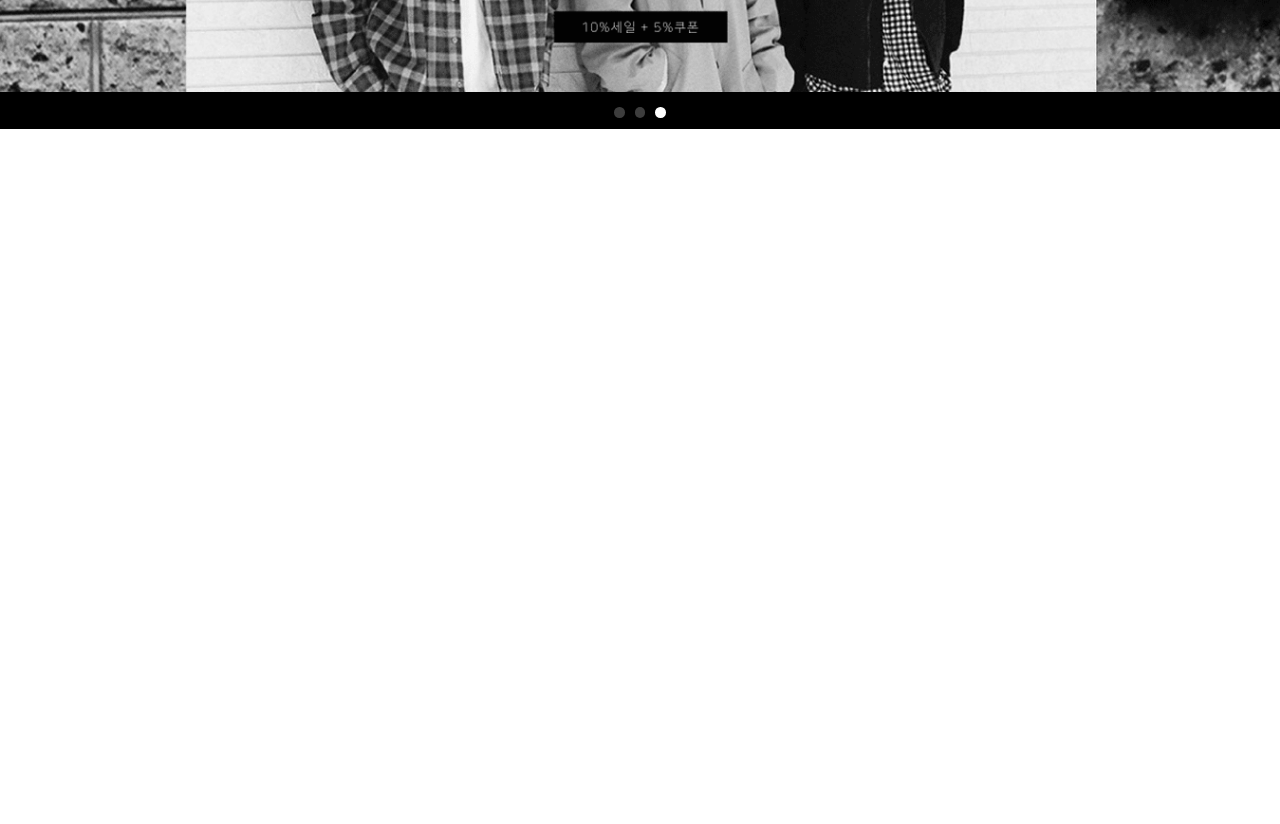
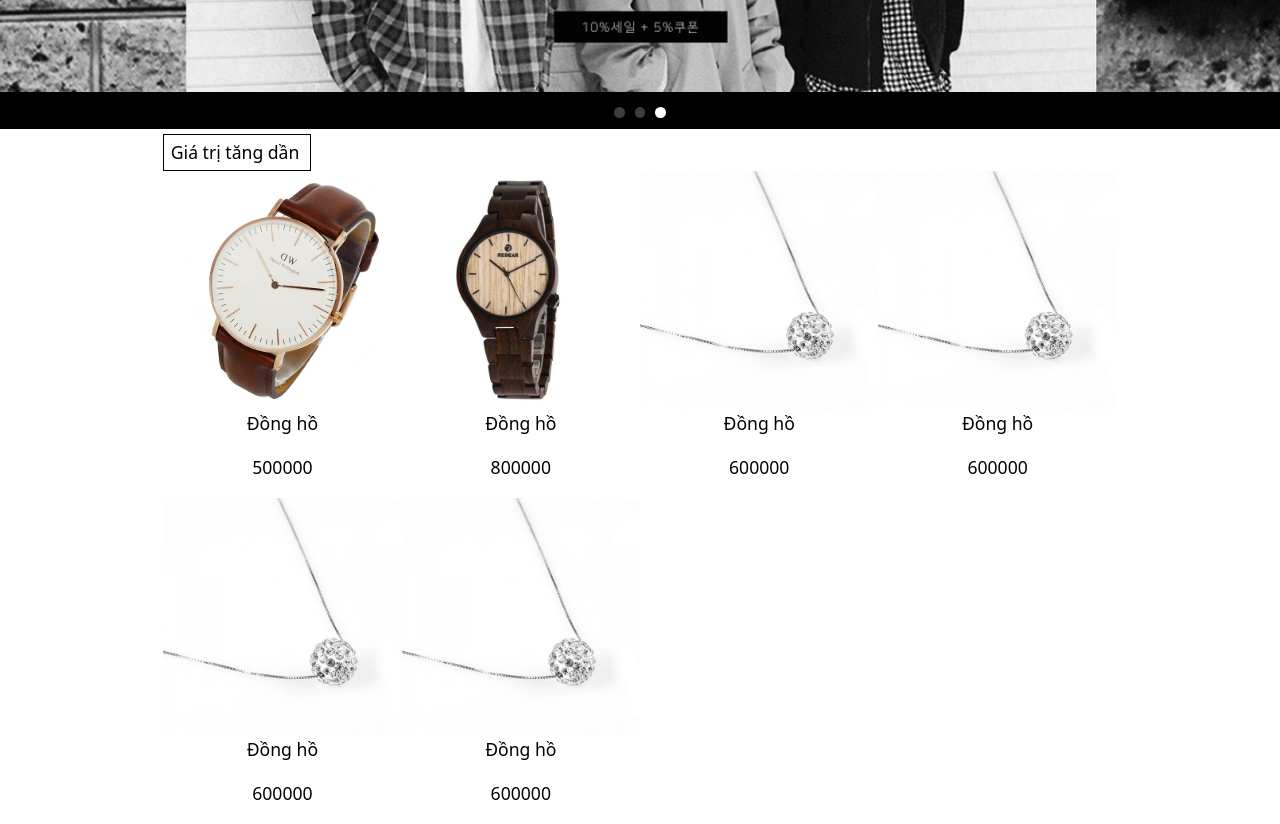
Before and after one commit to KiLopFD/Project-Css-Foundation, a plain HTML site: page index.html in a window 1280 px wide. Shown: the part 540-1364 px from the top of the page. Before the commit the page ends 800 px from the top, so only its background shows below. Drawn offline with Linux system fonts and the light colour scheme; a web font is replaced by a local one.

Commit message:
js-module

```diff
--- a/assets/styles/base/layout.css
+++ b/assets/styles/base/layout.css
@@ -63,3 +63,7 @@
         display: none;
     }
 }
+
+.overflow-hidden{
+    overflow: hidden;
+}
--- a/assets/styles/base/utils.css
+++ b/assets/styles/base/utils.css
@@ -45,3 +45,7 @@ ul,ol {
 .mx-auto{
     margin: 0 auto;
 }
+
+.text-center{
+    text-align: center;
+}
--- a/assets/styles/root.css
+++ b/assets/styles/root.css
@@ -17,3 +17,10 @@ html{
         font-size: 15.6px;
     }
 }
+
+img {
+    object-fit: cover;
+    object-position: center;
+    width: auto;
+    height: auto;
+}
--- a/assets/styles/styles.css
+++ b/assets/styles/styles.css
@@ -72,6 +72,7 @@ header .header-1 .menu .list-menu {
     border-radius: 0.5rem;
     width: 10rem;
     display: none;
+    z-index: 30;
 }
 
 /* header .header-1 .menu .list-menu:active{
@@ -203,3 +204,23 @@ main .sec-1 .slick-dots .slick-active{
     background-color: white;
 }
 /* End Section-1 */
+
+/* Section-2  */
+main .sec-2 img:hover{
+    scale: 1.1;
+    transition: all 0.8s ease-in-out;
+}
+
+main .sec-2 img:is(:not(:hover)){
+    scale: 1;
+    transition: all 0.8s ease-in-out;
+}
+
+main .sec-2 .card{
+    width: calc(100% / 4);
+    min-width: 12rem;
+}
+
+/* main .sec-2 .card-1{
+    width: 15rem;
+} */
--- a/index.html
+++ b/index.html
@@ -109,6 +109,20 @@
                 </div>
             </div>
         </section>
+        <section class="sec-2">
+            <div class="filter container">
+                <select name="filterProduct" id="filter-value">
+                    <option value="inc">Giá trị tăng dần</option>
+                    <option value="desc">Giá trị giãm dần</option>
+                    <option value="clear">Mặc định</option>
+                </select>
+            </div>
+            <div class="inner-wrap">
+                <div class="content container flex overflow-hidden flex-wrap" id="content-sec-2">
+
+                </div>
+            </div>
+        </section>
     </main>
 
 
@@ -120,6 +134,8 @@
     <script src="./assets/styles/libs/slick/slick.min.js"></script>
     <script src="./assets/styles/libs/wowjs/effect.js"></script>
     <script src="./assets/fontawesome/js/all.min.js"></script>
+    <!-- Khi mở rộng nội dụng phải có type module  -->
+    <script type="module" src="./scripts/body/sections/sec2.js"></script>
     <script>
         new WOW().init();
     </script>
--- /dev/null
+++ b/scripts/body/sections/sec2.js
@@ -0,0 +1,86 @@
+
+const listProducts = [
+    {
+        id:1,
+        name: "Đồng hồ",
+        price: 500000,
+    },
+    {
+        id:2,
+        name: "Đồng hồ",
+        price: 800000,
+    },
+    {
+        id:3,
+        name: "Đồng hồ",
+        price: 600000,
+    },
+    {
+        id:3,
+        name: "Đồng hồ",
+        price: 600000,
+    },
+    {
+        id:3,
+        name: "Đồng hồ",
+        price: 600000,
+    },
+    {
+        id:3,
+        name: "Đồng hồ",
+        price: 600000,
+    },
+]
+
+
+let sec2 = document.getElementById('content-sec-2')
+
+// sec2.innerHTML = ""
+
+let filter = document.getElementById('filter-value')
+
+const drawProduct = (list = listProducts) => {
+    let html = ""
+    list.forEach((value, index) => {
+        html += `<div class="card card-${index + 1}">
+        <div class="overflow-hidden">
+        <img src="./assets/images/product/p${value.id}.jpg" alt="">
+        </div>
+        <div class="intro">
+        <p class="name text-center">${value.name}</p>
+        <p class="price text-center">${value.price}</p>
+        </div>
+        </div>`
+        // console.log(html);
+    })
+    // let row = `<div class="flex flex-wrap">${html}</div>`
+    // console.log(html);
+    sec2.innerHTML = html
+}
+
+filter.addEventListener('change', (event) => {
+    if (event.target.value == 'inc') {
+        let newList = [...listProducts]
+        newList.sort((a, b) => {
+            return a.price - b.price
+        })
+        console.log(newList);
+        drawProduct(newList)
+    }
+    if (event.target.value == 'desc') {
+
+        // ...[1,2,3] => 1,2,3
+        let newList = [...listProducts]
+        newList.sort((a, b) => {
+            return b.price - a.price
+        })
+        console.log(newList);
+        drawProduct(newList)
+    }
+    if (event.target.value == 'clear') {
+        console.log(listProducts);
+        drawProduct(listProducts)
+    }
+})
+
+drawProduct()
--- a/scripts/header/menu.js
+++ b/scripts/header/menu.js
@@ -25,3 +25,6 @@ const closeMenu = () => {
     })
 }
 closeMenu()
+
+
+// p = '<p class=""></p>'
```
Also changed, not shown: assets/images/product/p1.jpg (added), assets/images/product/p2.jpg (added), assets/images/product/p3.jpg (added).
